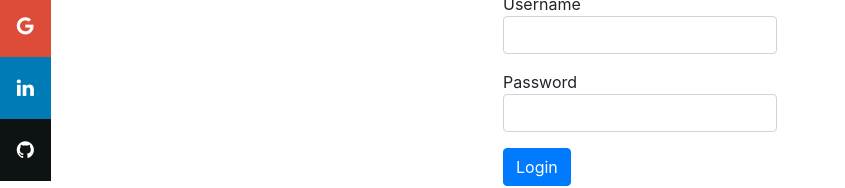
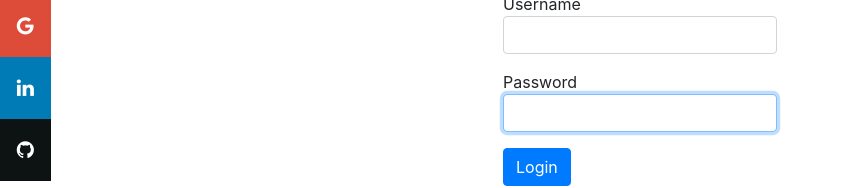
Before and after one commit to AmrAhmedA/RegisterationFrom-JuniorInterviewProcess, a React (Create React App) app: page / in a window 1280 px wide. Shown: the part 374-562 px from the top of the page, without its empty margins (0-845 px from the left). Built offline with nearby package versions, Linux system fonts and the light colour scheme.

Commit message:
Abstract LoginForm + Add Validation

```diff
--- a/src/App.js
+++ b/src/App.js
@@ -14,6 +14,7 @@
       <HeadImage />
       <LoginForm />
       <Credits />
+      {console.log("The app is working fine ;)")}
     </div>
 
   );
--- a/src/components/credits.jsx
+++ b/src/components/credits.jsx
@@ -10,7 +10,6 @@
             &copy; Amr Ahmed Abd El Rahman{" "}
           </h5>
         </a>
-        {console.log("The app is working fine ;)")}
       </div>
     );
   }
--- /dev/null
+++ b/src/components/input.jsx
@@ -0,0 +1,22 @@
+import React from "react";
+const Input = ({ name, label, value, error, onChange }) => {
+  return (
+    <div className="form-group">
+      <label htmlFor={name}></label>
+      {label}
+      <input
+        value={value}
+        onChange={onChange}
+        autoFocus
+        id={name}
+        name={name}
+        type="text"
+        className="form-control"
+      />
+      {error && <div className="alert alert-danger">{error}</div>}{" "}
+      {/* Conditional Statement */}
+    </div>
+  );
+};
+
+export default Input;
--- a/src/components/loginForm.jsx
+++ b/src/components/loginForm.jsx
@@ -1,7 +1,53 @@
 import React, { Component } from "react";
+import Input from "../components/input";
 class LoginForm extends Component {
-  state = {};
+  // username = React.createRef();
+  state = {
+    account: { username: "", password: "" },
+    errors: {},
+  };
+
+  validateproperty = ({ name, value }) => {
+    if (name === "username") {
+      if (value.trim() === "") return "Username is required";
+    }
+    if (name === "password") {
+      if (value.trim() === "") return "Password is required";
+    }
+  };
+  validate = () => {
+    const errors = {};
+    const { account } = this.state;
+    if (account.username.trim() === "")
+      errors.username = "Username is required";
+
+    if (account.password.trim() === "")
+      errors.password = "Password is required";
+
+    return Object.keys(errors).length === 0 ? null : errors;
+  };
+  handleSubmit = (e) => {
+    e.preventDefault();
+    const errors = this.validate();
+    // console.log(errors);
+    this.setState({ errors: errors || {} }); // errors property should always be set to an object
+    if (errors) return;
+
+    console.log("Submitted");
+  };
+
+  handleChange = ({ currentTarget: input }) => {
+    const errors = { ...this.state.errors };
+    const errorMessage = this.validateproperty(input);
+    if (errorMessage) errors[input.name] = errorMessage;
+    else delete errors[input.name];
+
+    const account = { ...this.state.account };
+    account[input.name] = input.value;
+    this.setState({ account, errors });
+  };
   render() {
+    const { account, errors } = this.state;
     return (
       <div
         className="container"
@@ -13,16 +59,21 @@
       >
         <div className="row ">
           <div className="col-12 ">
-            <form>
-              <div className="form-group">
-                <label htmlFor="username"></label>Username
-                <input id="username" type="text" className="form-control" />
-              </div>
-
-              <div className="form-group">
-                <label htmlFor="password"></label>Password
-                <input id="password" type="text" className="form-control" />
-              </div>
+            <form onSubmit={this.handleSubmit}>
+              <Input
+                name="username"
+                value={account.username}
+                label="Username"
+                onChange={this.handleChange}
+                error={errors.username}
+              />
+              <Input
+                name="password"
+                value={account.password}
+                label="Password"
+                onChange={this.handleChange}
+                error={errors.password}
+              />
               <button className="btn btn-primary">Login</button>
             </form>
           </div>
```
